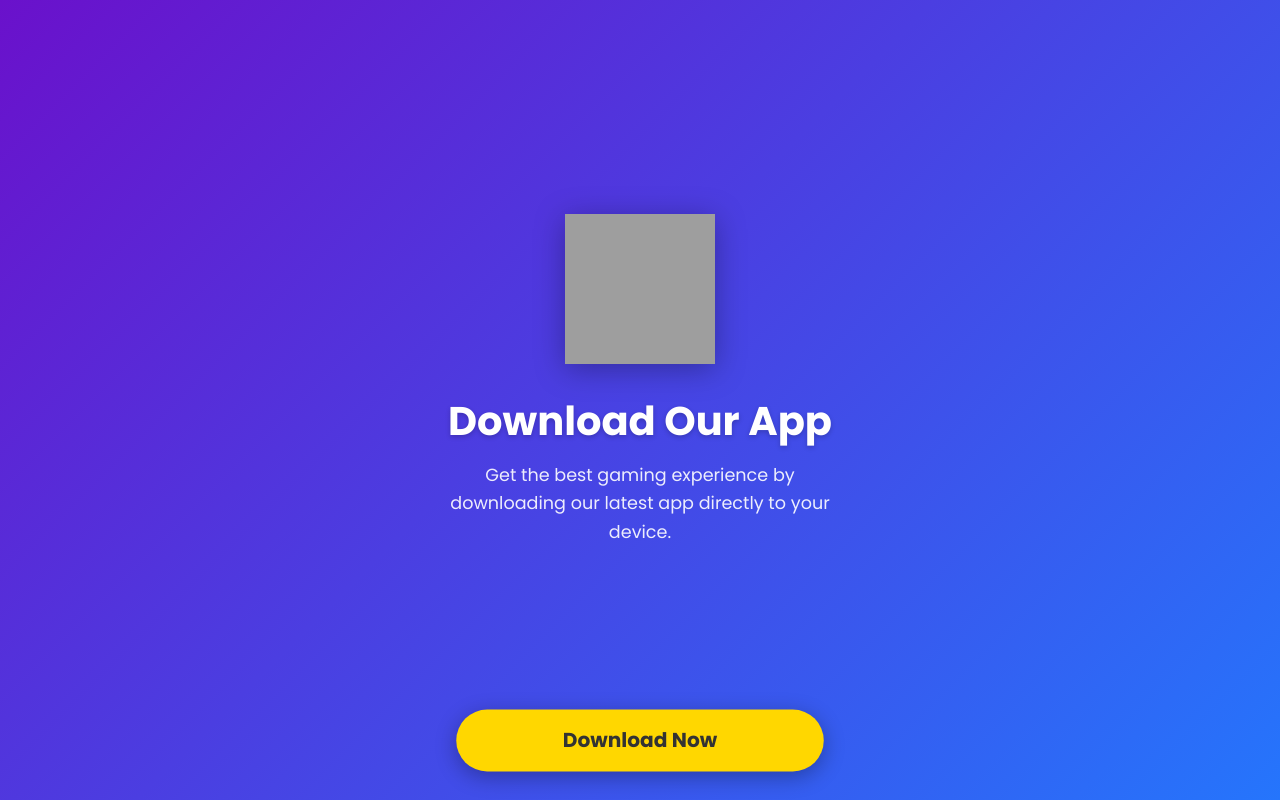
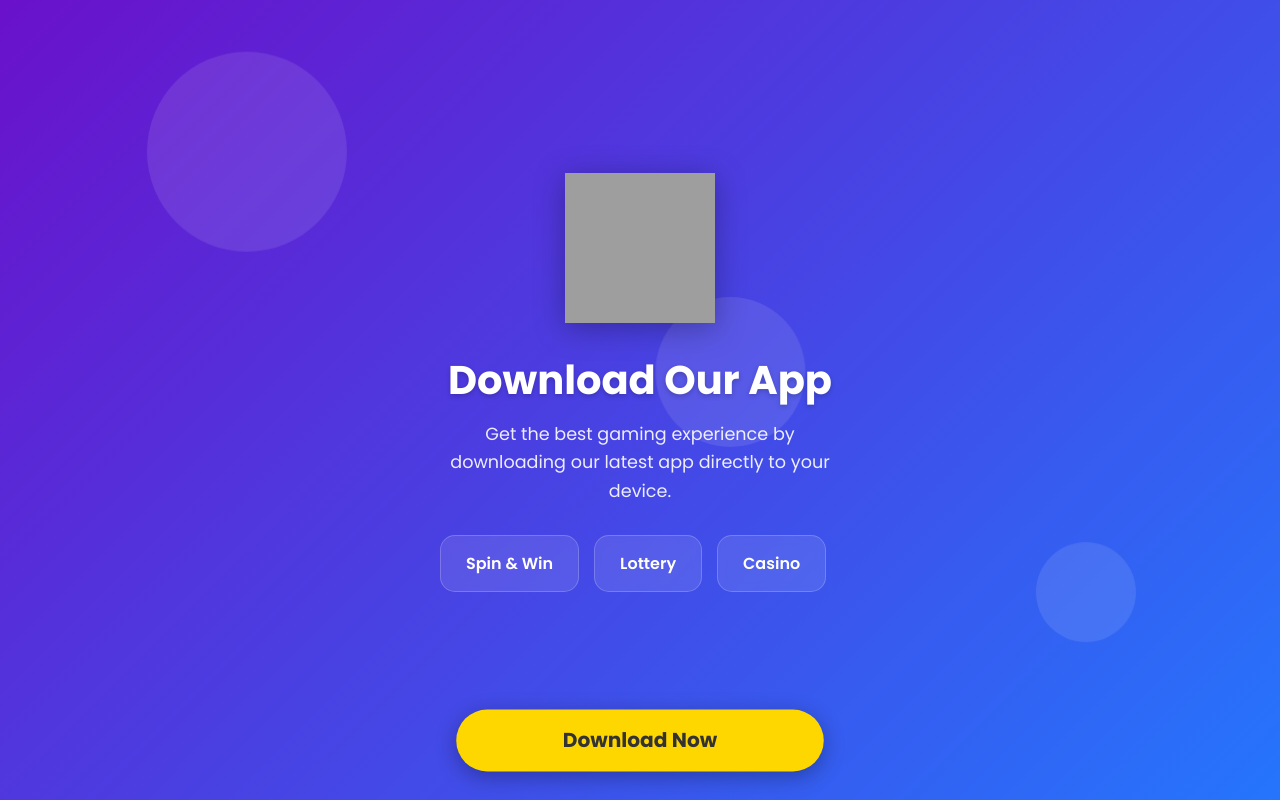
Before and after one commit to skjiyaul12334-tech/Jk101-app-download, a plain HTML site: page index.html in a window 1280 px wide. Drawn offline with Linux system fonts and the light colour scheme; no server answers; grey boxes are pictures that could not be loaded.

Commit message:
index.html

```diff
--- a/index.html
+++ b/index.html
@@ -12,6 +12,7 @@
             --secondary-color: #2575fc;
             --button-bg: #ffd700;
             --button-text: #333;
+            --glass-bg: rgba(255, 255, 255, 0.1);
         }
 
         * {
@@ -34,10 +35,35 @@
             align-items: center;
             text-align: center;
             padding: 20px;
+            position: relative;
+        }
+
+        .animated-bg {
+            position: absolute;
+            top: 0;
+            left: 0;
+            width: 100%;
+            height: 100%;
+            overflow: hidden;
+            z-index: -1;
+        }
+        .shape {
+            position: absolute;
+            background-color: rgba(255, 255, 255, 0.1);
+            border-radius: 50%;
+            animation: float 15s infinite ease-in-out;
+        }
+        .shape1 { width: 200px; height: 200px; top: 10%; left: 10%; animation-duration: 12s; }
+        .shape2 { width: 100px; height: 100px; top: 70%; left: 80%; animation-duration: 18s; }
+        .shape3 { width: 150px; height: 150px; top: 40%; left: 50%; animation-duration: 15s; }
+        @keyframes float {
+            0%, 100% { transform: translateY(0) translateX(0); }
+            50% { transform: translateY(-30px) translateX(20px); }
         }
 
         .container {
             max-width: 400px;
+            z-index: 1;
         }
 
         .app-logo {
@@ -58,7 +84,28 @@
             font-size: 1.1rem;
             line-height: 1.6;
             opacity: 0.9;
-            margin-bottom: 40px;
+            margin-bottom: 30px;
+        }
+
+        .games-scroll-container {
+            width: 100%;
+            overflow-x: auto;
+            padding-bottom: 15px;
+            margin-bottom: 20px;
+        }
+        .games-scroll-container::-webkit-scrollbar { display: none; }
+        .games-list {
+            display: flex;
+            gap: 15px;
+        }
+        .game-box {
+            flex-shrink: 0;
+            padding: 15px 25px;
+            background: var(--glass-bg);
+            border: 1px solid rgba(255, 255, 255, 0.2);
+            border-radius: 15px;
+            font-weight: 600;
+            backdrop-filter: blur(5px);
         }
 
         .download-button-container {
@@ -92,24 +139,34 @@
         }
 
         @keyframes pulse {
-            0% {
-                transform: scale(1);
-            }
-            50% {
-                transform: scale(1.05);
-            }
-            100% {
-                transform: scale(1);
-            }
+            0% { transform: scale(1); }
+            50% { transform: scale(1.05); }
+            100% { transform: scale(1); }
         }
     </style>
 </head>
 <body>
+    <div class="animated-bg">
+        <div class="shape shape1"></div>
+        <div class="shape shape2"></div>
+        <div class="shape shape3"></div>
+    </div>
 
     <div class="container">
         <img src="https://i.ibb.co/vvDL4zY3/1752905038536.png" alt="App Logo" class="app-logo">
         <h1>Download Our App</h1>
         <p>Get the best gaming experience by downloading our latest app directly to your device.</p>
+
+        <div class="games-scroll-container">
+            <div class="games-list">
+                <div class="game-box">Spin & Win</div>
+                <div class="game-box">Lottery</div>
+                <div class="game-box">Casino</div>
+                <div class="game-box">Aviator</div>
+                <div class="game-box">Teen Patti</div>
+                <div class="game-box">Ludo</div>
+            </div>
+        </div>
     </div>
 
     <div class="download-button-container">
@@ -143,16 +200,11 @@
                         }
                     });
                     downloadLink.href = latestUrl;
-                    downloadLink.onclick = function(e) {
-                        e.preventDefault(); // Prevent default link behavior
-                        window.open(this.href, '_blank'); // Open the URL in a new tab
-                    };
                 } else {
                     downloadLink.href = "#";
                     downloadLink.textContent = "Link Not Available";
                     downloadLink.style.backgroundColor = "#ccc";
                     downloadLink.style.cursor = "not-allowed";
-                    downloadLink.onclick = (e) => e.preventDefault();
                 }
             }, (error) => {
                 console.error("Failed to fetch URL:", error);
```
